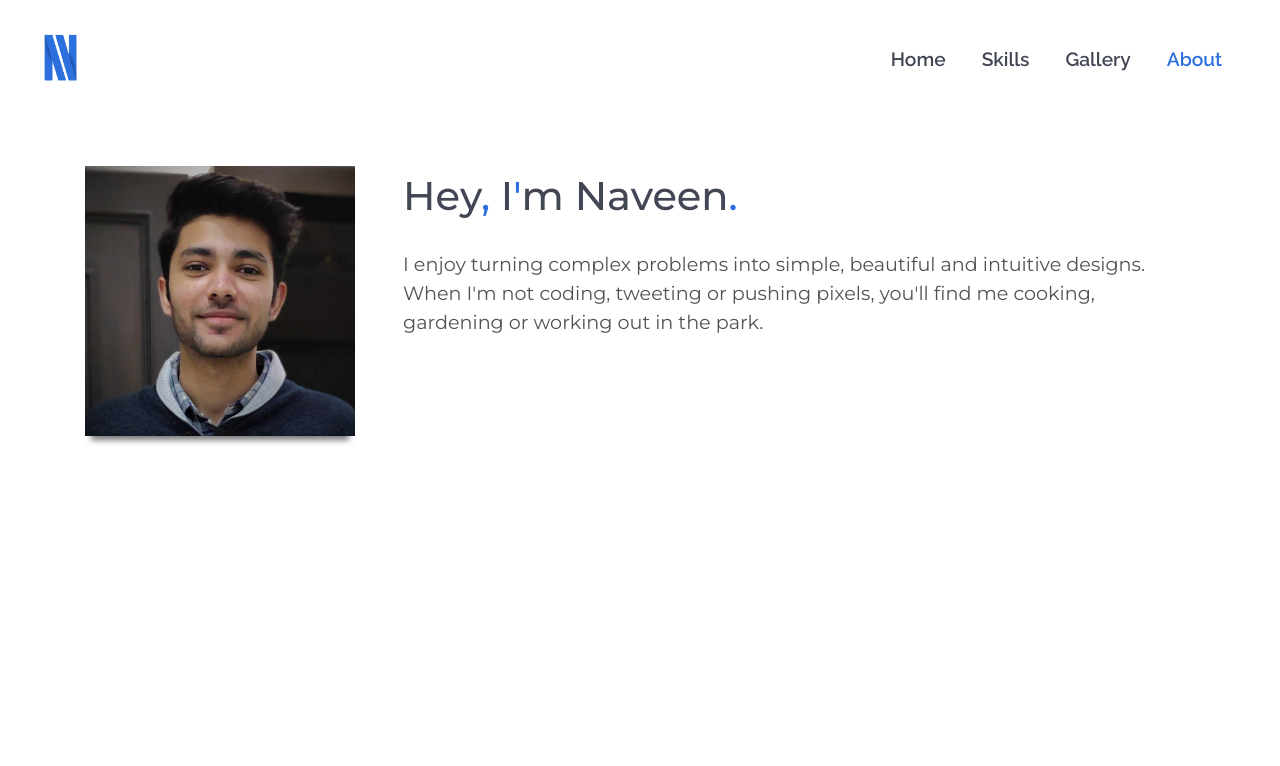
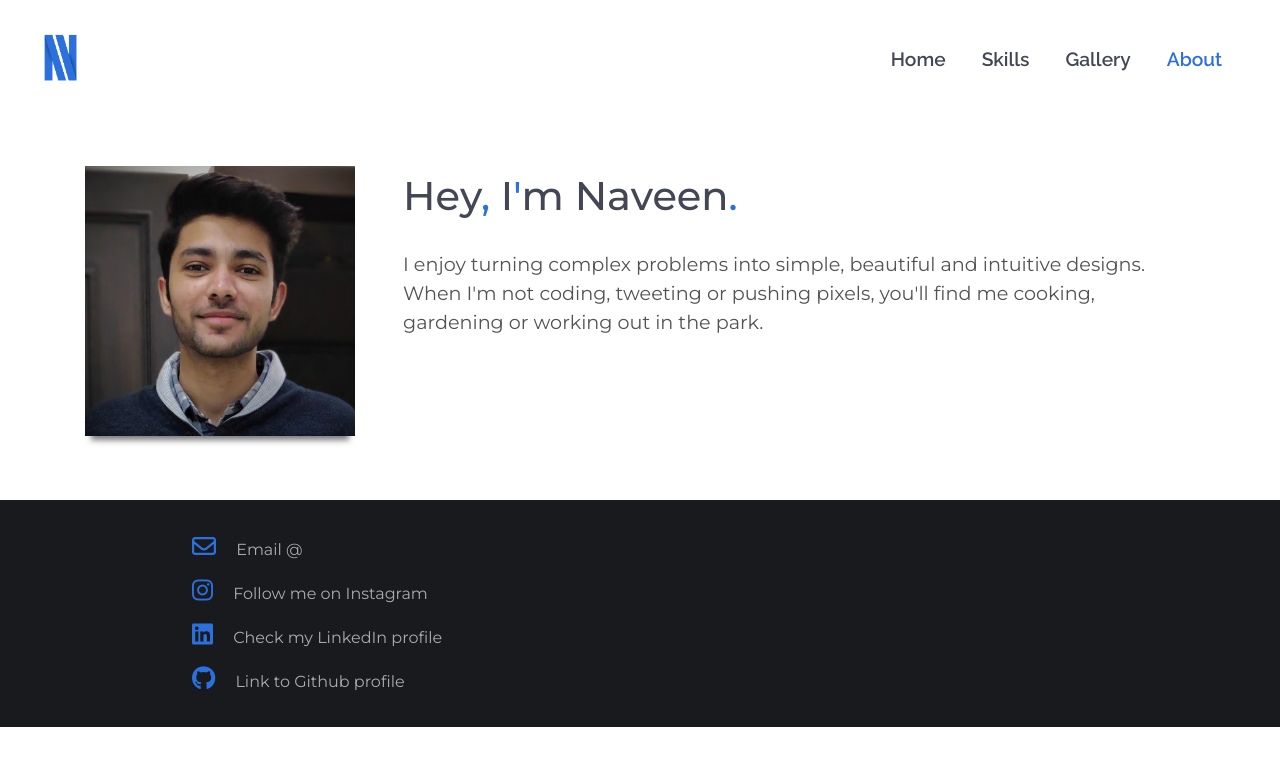
Before and after one commit to naveenbudhwal/portfolio, a Vue app: page /about in a window 1280 px wide. Shown: the top 766 px of the page. Built offline with nearby package versions, Linux system fonts and the light colour scheme.

Commit message:
Added contact details

```diff
--- a/public/index.html
+++ b/public/index.html
@@ -4,7 +4,7 @@
     <meta charset="utf-8" />
     <meta http-equiv="X-UA-Compatible" content="IE=edge" />
     <meta name="viewport" content="width=device-width,initial-scale=1.0" />
-    <link rel="icon" href="<%= BASE_URL %>Logo1.png" />
+    <link rel="icon" href="<%= BASE_URL %>Logo01.png" />
     <link
       href="https://fonts.googleapis.com/css?family=Raleway:400,600&display=swap"
       rel="stylesheet"
--- a/src/views/About.vue
+++ b/src/views/About.vue
@@ -12,7 +12,10 @@
       </div>
     </div>
     <div class="footer">
-
+      <a href="mailto:naveenbudhwal@gmail.com" class="effect-underline"><i class="far fa-envelope pr-3"></i> Email @</a>
+      <a href="#" class="effect-underline"><i class="fab fa-instagram pr-3"></i> Follow me on Instagram</a>
+      <a href="#" class="effect-underline"><i class="fab fa-linkedin pr-3"></i> Check my LinkedIn profile</a>
+      <a href="#" class="effect-underline"><i class="fab fa-github pr-3"></i> Link to Github profile</a>
     </div>
   </div>
 
@@ -55,6 +58,31 @@ span {
   color: #2b70dc;
 }
 
+i {
+  color: #2b70dc;
+  font-size: 1.5em;
+}
+
+.footer {
+  display: flex;
+  flex-direction: column;
+  margin: 5% 0;
+  padding: 2% 15%;
+  background: #191a1d;
+  color: #fff;
+  font-family: "Montserrat", sans-serif;
+}
+
+.footer a {
+  text-decoration: none;
+  color: #ababab;
+  margin: 0.5em 0;
+}
+
+.footer a:hover {
+  color: #fff;
+}
+
 ::-moz-selection { /* Code for Firefox */
   color: #fff;
   background: #000;
```
